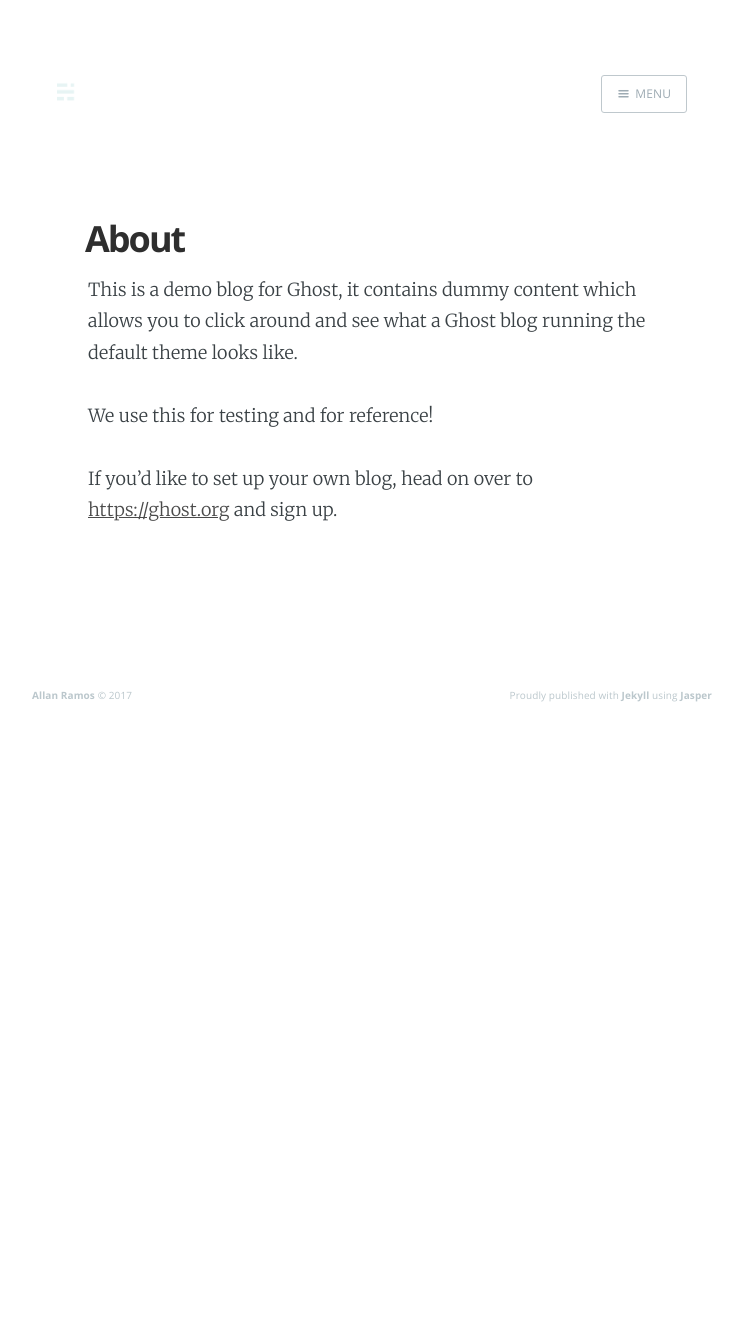
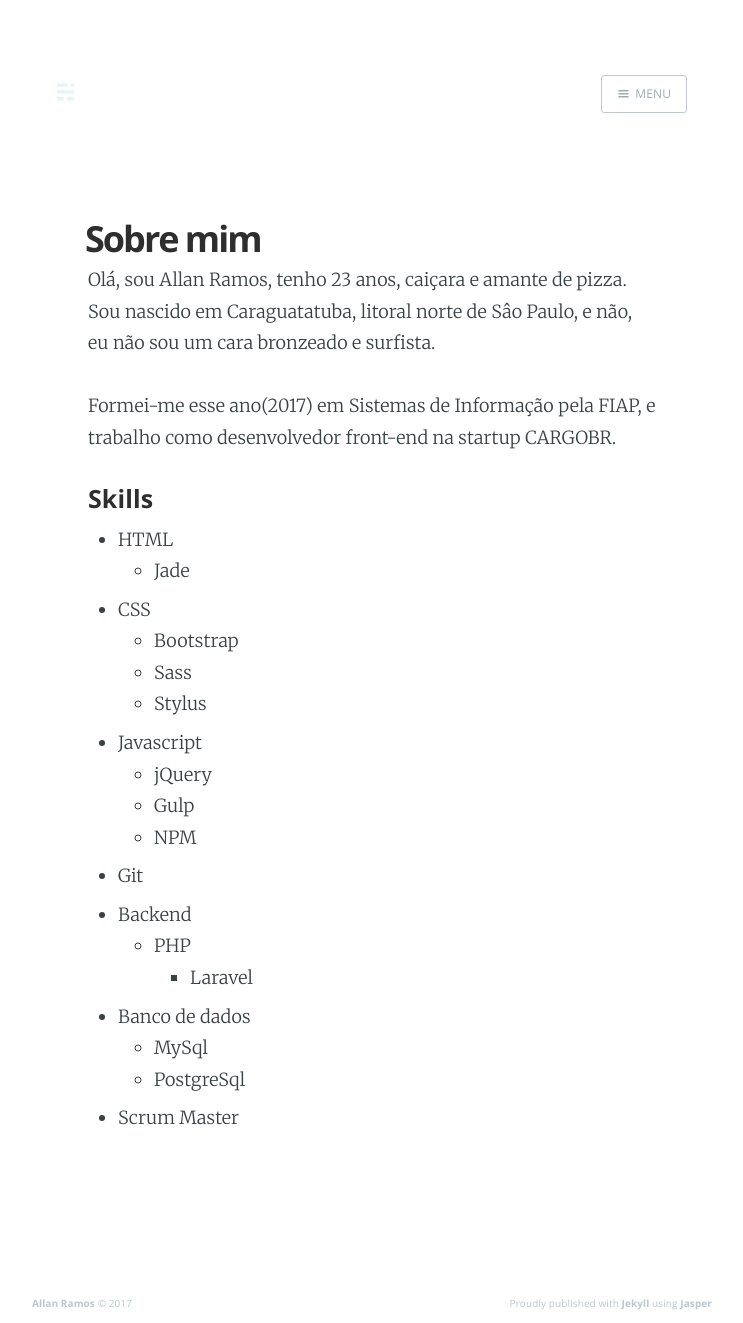
Before and after one commit to allangrds/blog, a Jekyll site: the page built from about/index.md, in a window 1280 px wide. Shown: the whole page, without its empty margins (268-1011 px from the left). Built offline with Jekyll 4.4.1, drawn with Linux system fonts in a browser that asks for light colours; nearby versions of some CDN libraries; before the commit the page ends 980 px from its top, so only the background shows below that.

Commit message:
* Modificando configurações do yml * Modificando página sobre * Inserindo postagem sobre blog * Modificando css

```diff
--- a/_config.yml
+++ b/_config.yml
@@ -10,7 +10,7 @@ description: "Programação com um pouco de café."
 # Informação do autor
 author: 'Allan Ramos'
 nickname: presto
-bio: 'A paranohosts and one friendly one.'
+bio: 'Um nerd caiçara que gosta de programar e também de outras aí.'
 location: 'São Paulo, Brasil'
 
 # Configuração do blog
--- a/_includes/loop.html
+++ b/_includes/loop.html
@@ -31,7 +31,7 @@
                 on
                 {% for tag in post.tags %}
                     {% if forloop.index == post.tags.size %}
-                       <a href='{{ site.baseurl }}tag/{{ tag }}'>{{ tag | capitalize }}</a>
+                       <a href='{{ site.baseurl }}tag/{{ tag }}' class="post-tag">{{ tag | capitalize }}</a>
                     {% else %}
                        <a href='{{ site.baseurl }}tag/{{ tag }}'>{{ tag | capitalize }}</a>,
                     {% endif %}
--- a/about/index.md
+++ b/about/index.md
@@ -1,14 +1,37 @@
 ---
 layout: page
-title: About
+title: Sobre mim
 class: 'post'
 navigation: True
 logo: 'assets/images/ghost.png'
 current: about
 ---
 
-This is a demo blog for Ghost, it contains dummy content which allows you to click around and see what a Ghost blog running the default theme looks like.
+Olá, sou Allan Ramos, tenho 23 anos, caiçara e amante de pizza. Sou nascido
+em Caraguatatuba, litoral norte de Sâo Paulo, e não, eu não sou um cara bronzeado
+e surfista.
 
-We use this for testing and for reference!
+Formei-me esse ano(2017) em Sistemas de Informação pela
+FIAP, e trabalho como desenvolvedor front-end na startup CARGOBR.
 
-If you'd like to set up your own blog, head on over to [https://ghost.org](https://ghost.org) and sign up.
+
+#### Skills
+
+- HTML
+	- Jade
+- CSS
+	- Bootstrap
+	- Sass
+	- Stylus
+- Javascript
+	- jQuery
+	- Gulp
+	- NPM
+- Git
+- Backend
+	- PHP
+		- Laravel
+- Banco de dados
+	- MySql
+	- PostgreSql
+- Scrum Master
--- a/assets/css/screen.css
+++ b/assets/css/screen.css
@@ -945,8 +945,16 @@ body:not(.post-template) .post-title {
     font-size: 3.6rem;
 }
 
+.post-title {
+    margin-bottom: 0.5rem;
+}
+
 .post-title a {
     text-decoration: none;
+}
+
+.post-excerpt {
+    margin-bottom: 1.75rem;
 }
 
 .post-excerpt p {
@@ -961,7 +969,7 @@ body:not(.post-template) .post-title {
 
 .post-meta {
     display: block;
-    margin: 1.75rem 0 0 0;
+    margin: 0 0 1.75rem 0;
     font-family: "Open Sans", sans-serif;
     font-size: 1.5rem;
     line-height: 2.2rem;
@@ -993,7 +1001,6 @@ body:not(.post-template) .post-title {
 
 .post-date {
     display: inline-block;
-    margin-left: 8px;
     padding-left: 12px;
     border-left: #d5dbde 1px solid;
     text-transform: uppercase;
@@ -2059,6 +2066,9 @@ body:not(.post-template) .post-title {
     }
 }
 
+.post-tag {
+    margin-right: 0.8rem;
+}
 
 /* ==========================================================================
    End of file. Animations should be the last thing here. Do not add stuff
```
Also changed, not shown: 404.html (+4 -4 lines), _posts/1863-11-19-gettysburg-address.md (+1 -1 lines), _posts/2017-04-01-voce-deve-blogar.md (added, +25 -0 lines).
